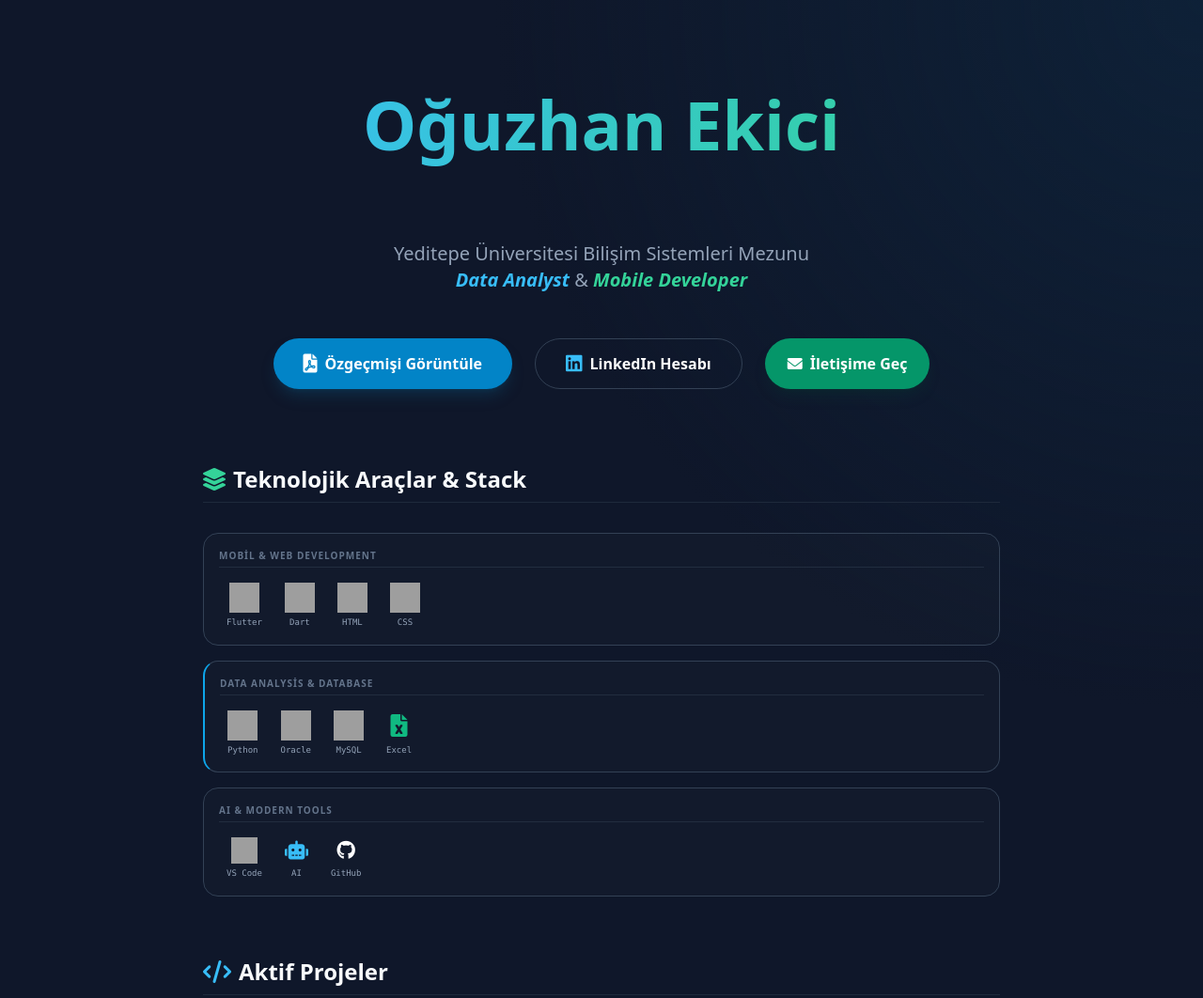
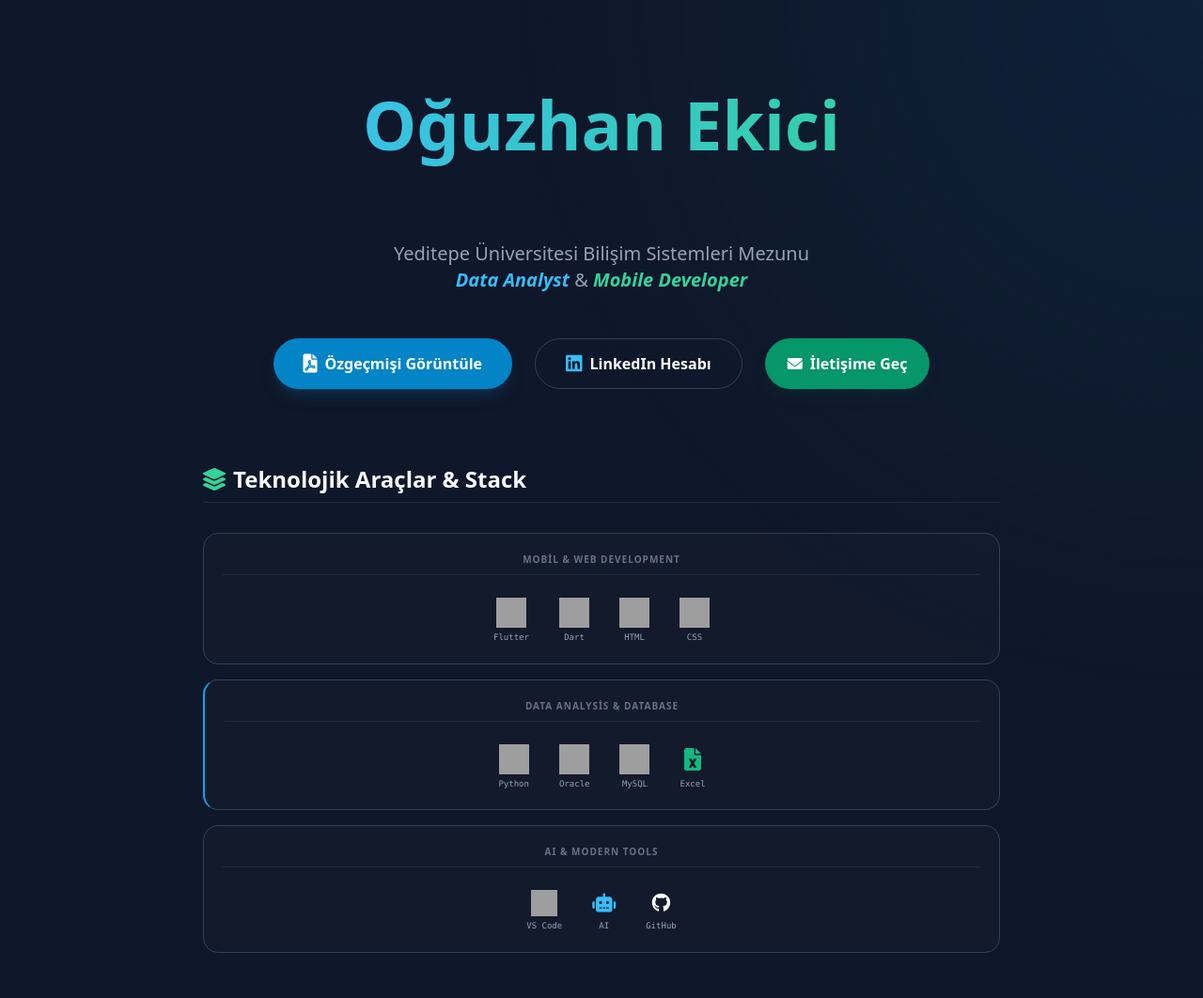
Before and after one commit to oguzhanekici/oguzhanekici.github.io, a plain HTML site: page index.html in a window 1280 px wide. Shown: the top 1062 px of the page at 94% size. Drawn offline with nearby package versions, Linux system fonts and the light colour scheme; grey boxes are pictures that could not be loaded.

Commit message:
Update index.html

```diff
--- a/index.html
+++ b/index.html
@@ -27,7 +27,6 @@
             transform: translateY(-5px);
             box-shadow: 0 10px 40px -15px rgba(56, 189, 248, 0.3);
         }
-        /* Gradient metin iyileştirmesi */
         .text-gradient {
             background: linear-gradient(to right, #38bdf8, #34d399);
             -webkit-background-clip: text;
@@ -69,9 +68,9 @@
 
         <div class="flex flex-col gap-4">
 
-        <div class="card p-4 rounded-2xl bg-slate-800/20 w-full">
-            <h3 class="text-[10px] font-semibold text-slate-500 mb-4 uppercase tracking-widest border-b border-slate-700/50 pb-1">Mobil & Web Development</h3>
-            <div class="flex gap-6 items-center px-2">
+            <div class="card p-5 rounded-2xl bg-slate-800/20 w-full text-center">
+                <h3 class="text-[10px] font-semibold text-slate-500 mb-6 uppercase tracking-widest border-b border-slate-700/50 pb-2">Mobil & Web Development</h3>
+                <div class="flex flex-wrap gap-8 justify-center items-center px-2">
                     <div class="group flex flex-col items-center gap-1">
                         <img src="https://cdn.jsdelivr.net/gh/devicons/devicon/icons/flutter/flutter-original.svg" class="w-8 h-8 transition-transform group-hover:scale-110">
                         <span class="text-[9px] text-slate-400 font-mono">Flutter</span>
@@ -91,9 +90,9 @@
                 </div>
             </div>
 
-        <div class="card p-4 rounded-2xl bg-slate-800/20 w-full border-l-2 border-l-sky-500">
-            <h3 class="text-[10px] font-semibold text-slate-500 mb-4 uppercase tracking-widest border-b border-slate-700/50 pb-1">Data Analysis & Database</h3>
-            <div class="flex gap-6 items-center px-2">
+            <div class="card p-5 rounded-2xl bg-slate-800/20 w-full border-l-2 border-l-sky-500 text-center">
+                <h3 class="text-[10px] font-semibold text-slate-500 mb-6 uppercase tracking-widest border-b border-slate-700/50 pb-2">Data Analysis & Database</h3>
+                <div class="flex flex-wrap gap-8 justify-center items-center px-2">
                     <div class="group flex flex-col items-center gap-1">
                         <img src="https://cdn.jsdelivr.net/gh/devicons/devicon/icons/python/python-original.svg" class="w-8 h-8 transition-transform group-hover:scale-110">
                         <span class="text-[9px] text-slate-400 font-mono">Python</span>
@@ -113,9 +112,9 @@
                 </div>
             </div>
 
-        <div class="card p-4 rounded-2xl bg-slate-800/20 w-full">
-            <h3 class="text-[10px] font-semibold text-slate-500 mb-4 uppercase tracking-widest border-b border-slate-700/50 pb-1">AI & Modern Tools</h3>
-            <div class="flex gap-6 items-center px-2">
+            <div class="card p-5 rounded-2xl bg-slate-800/20 w-full text-center">
+                <h3 class="text-[10px] font-semibold text-slate-500 mb-6 uppercase tracking-widest border-b border-slate-700/50 pb-2">AI & Modern Tools</h3>
+                <div class="flex flex-wrap gap-8 justify-center items-center px-2">
                     <div class="group flex flex-col items-center gap-1">
                         <img src="https://cdn.jsdelivr.net/gh/devicons/devicon/icons/vscode/vscode-original.svg" class="w-7 h-7">
                         <span class="text-[9px] text-slate-400 font-mono">VS Code</span>
@@ -133,6 +132,7 @@
 
         </div>
     </section>
+
     <main class="max-w-4xl mx-auto px-6 pb-20">
         <h2 class="text-2xl font-bold mb-8 border-b border-slate-800 pb-2 flex items-center gap-2">
             <i class="fas fa-code text-sky-400"></i> Aktif Projeler
@@ -191,7 +191,7 @@
                         <h3 class="font-bold text-white text-lg leading-tight">Veri Mühendisliği</h3>
                         <p class="text-slate-400 text-sm">Enerjisa</p>
                         <p class="text-slate-500 text-[10px] mt-2 font-mono uppercase">ID: 01215551505812</p>
-                        <p class="text-slate-500 text-xs mt-1 italic italic">Ekim 2021</p>
+                        <p class="text-slate-500 text-xs mt-1 italic">Ekim 2021</p>
                     </div>
                 </div>
 
```
Lines whose indentation alone changed are shown as unchanged.
